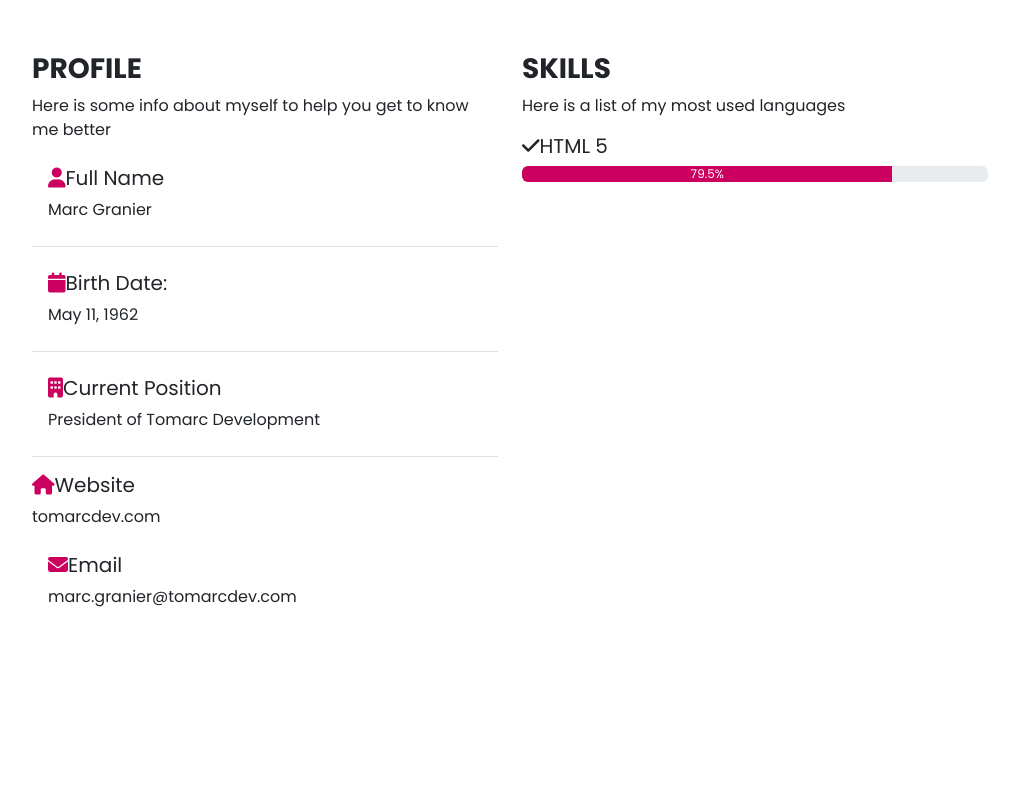
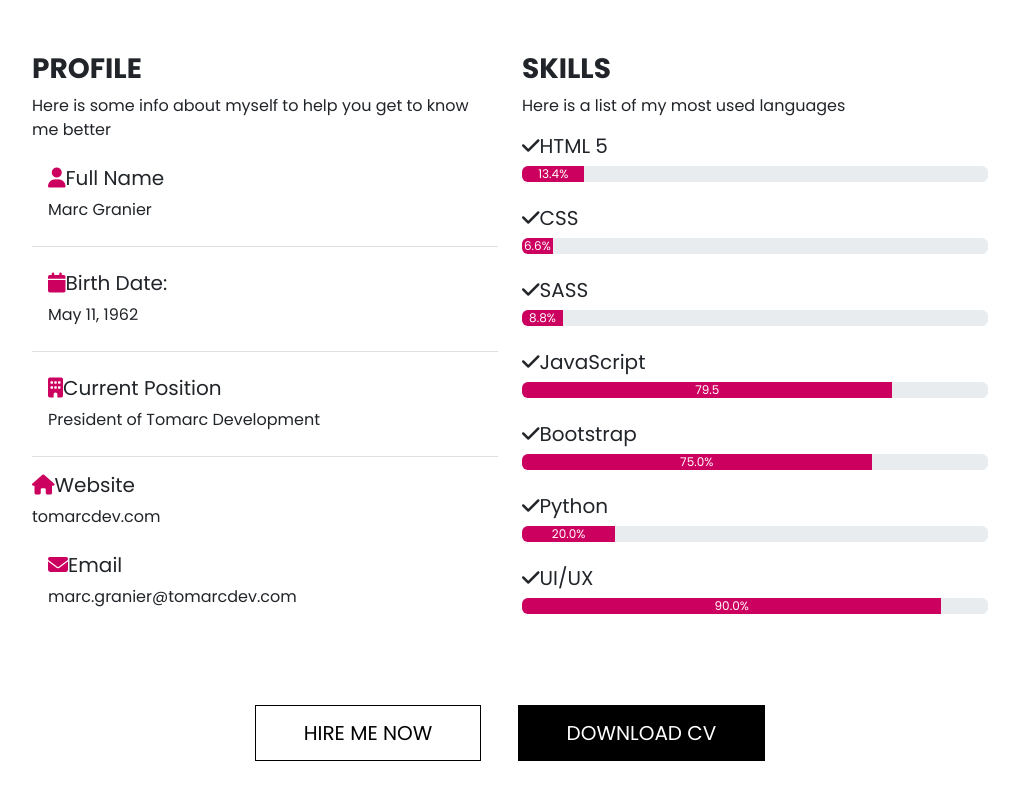
Before and after one commit to MarcGranier/Portfolio-Website, a website: page index.html in a window 1280 px wide. Shown: the part 1508-2308 px from the top of the page, without its empty margins (130-1149 px from the left). Before the commit the page ends 2253 px from the top, so only its background shows below. Drawn offline with nearby package versions, Linux system fonts and the light colour scheme; files that its build step writes are made by us from their sources.

Commit message:
About & Skills Complete

```diff
--- a/index.html
+++ b/index.html
@@ -140,12 +140,98 @@
 							class="progress mb-4"
 							role="progressbar"
 							aria
-							valuenow="100"
+							valuenow="13.4"
 							aria-valuemin="0"
 							aria-valuemax="100"
 						>
-							<div class="progress-bar" style="width: 79.5%">79.5%</div>
+							<div class="progress-bar" style="width: 13.4%">13.4%</div>
 						</div>
+
+						<h5><i class="fas fa-check"></i>CSS</h5>
+						<div
+							class="progress mb-4"
+							role="progressbar"
+							aria
+							valuenow="6.6"
+							aria-valuemin="0"
+							aria-valuemax="100"
+						>
+							<div class="progress-bar" style="width: 6.6%">6.6%</div>
+						</div>
+
+						<h5><i class="fas fa-check"></i>SASS</h5>
+						<div
+							class="progress mb-4"
+							role="progressbar"
+							aria
+							valuenow="6.6"
+							aria-valuemin="0"
+							aria-valuemax="100"
+						>
+							<div class="progress-bar" style="width: 8.8%">8.8%</div>
+						</div>
+
+						<h5><i class="fas fa-check"></i>JavaScript</h5>
+						<div
+							class="progress mb-4"
+							role="progressbar"
+							aria
+							valuenow="79.5"
+							aria-valuemin="0"
+							aria-valuemax="100"
+						>
+							<div class="progress-bar" style="width: 79.5%">79.5</div>
+						</div>
+
+						<h5><i class="fas fa-check"></i>Bootstrap</h5>
+						<div
+							class="progress mb-4"
+							role="progressbar"
+							aria
+							valuenow="75"
+							aria-valuemin="0"
+							aria-valuemax="100"
+						>
+							<div class="progress-bar" style="width: 75%">75.0%</div>
+						</div>
+
+						<h5><i class="fas fa-check"></i>Python</h5>
+						<div
+							class="progress mb-4"
+							role="progressbar"
+							aria
+							valuenow="20"
+							aria-valuemin="0"
+							aria-valuemax="100"
+						>
+							<div class="progress-bar" style="width: 20%">20.0%</div>
+						</div>
+
+						<h5><i class="fas fa-check"></i>UI/UX</h5>
+						<div
+							class="progress mb-4"
+							role="progressbar"
+							aria
+							valuenow="90"
+							aria-valuemin="0"
+							aria-valuemax="100"
+						>
+							<div class="progress-bar" style="width: 90%">90.0%</div>
+						</div>
+					</div>
+				</div>
+				<div class="row mt-5 text-center">
+					<div class="col-12">
+						<a
+							href="#"
+							class="btn btn-outline-dark btn-lg text-uppercase px-5 mx-3 my-2"
+							>Hire Me Now</a
+						>
+						<a
+							href="#"
+							class="btn btn-dark btn-lg text-uppercase px-5 mx-3 my-2"
+							>Download CV</a
+						>
 					</div>
 				</div>
 			</div>
```
